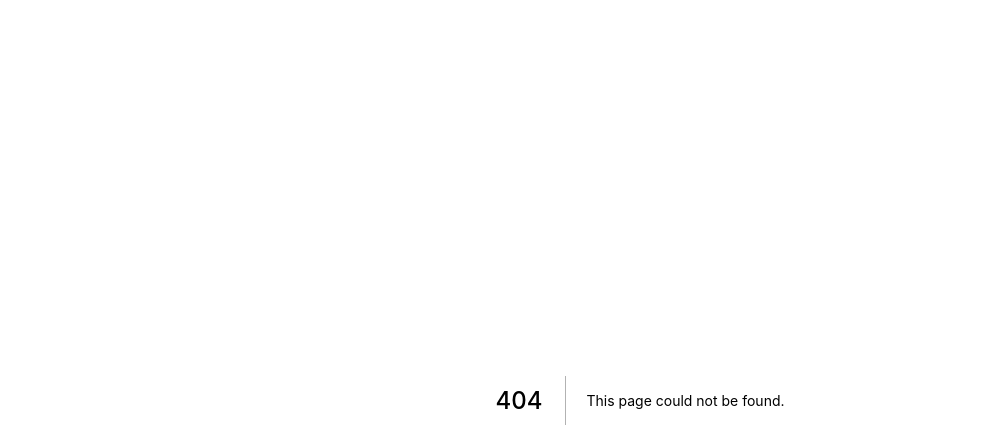
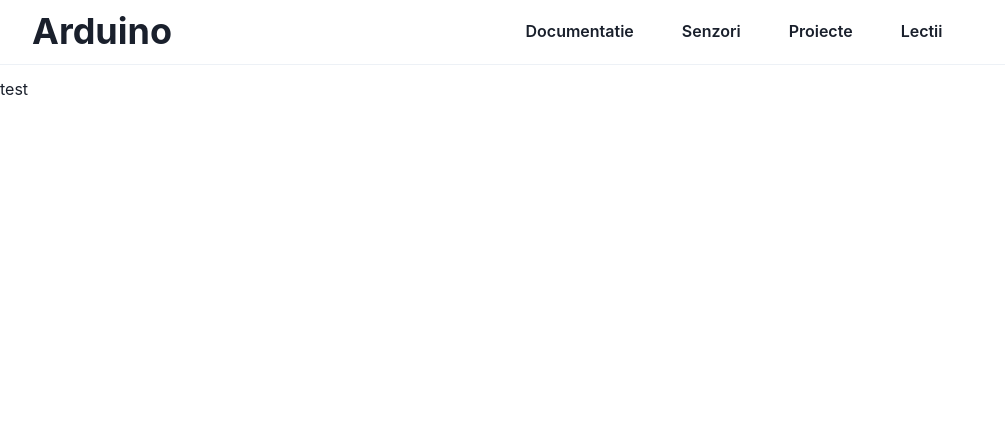
Before and after one commit to rsh1337/arduino-website, a Next.js app: page /senzori in a window 1280 px wide. Before the commit this address had no page. Shown: the top 448 px of the page, without its empty margins (0-1005 px from the left). Built offline with nearby package versions, Linux system fonts and the light colour scheme.

Commit message:
fixed title warning and divide line

```diff
--- a/components/layouts.js
+++ b/components/layouts.js
@@ -56,7 +56,7 @@
                 </NextLink>
               </Center>
               <Center>
-                <NextLink href="#" passHref>
+                <NextLink href="/senzori" passHref>
                   <Button variant="ghost">Senzori</Button>
                 </NextLink>
               </Center>
@@ -102,7 +102,7 @@
                     Documentatie
                   </Button>
                 </NextLink>
-                <NextLink href="#" passHref>
+                <NextLink href="/senzori" passHref>
                   <Button variant="outline" w="100%">
                     Senzori
                   </Button>
@@ -131,7 +131,7 @@
   return (
     <>
       <Head>
-        <title>Arduino :: {title}</title>
+        <title>{title}</title>
       </Head>
       <Grid minH="100vh">
         <VStack align="stretch" w="full" spacing={3}>
--- a/pages/documentatie.js
+++ b/pages/documentatie.js
@@ -157,7 +157,7 @@
         <Flex>
           <Box flex="1" display={{ base: "none", lg: "flex" }}></Box>
           <Divider
-            height="302rem"
+            height="419rem"
             orientation="vertical"
             display={{ base: "none", lg: "flex" }}
             ml={2}
@@ -248,7 +248,7 @@
               <Link href="https://www.arduino.cc/en/software" isExternal>
                 Link catre site-ul Arduino <ExternalLinkIcon mx="2px" />
               </Link>
-              <Carousel>
+              <Carousel showThumbs={false}>
                 <Box>
                   <Image src="ide-1.jpeg" alt="Instalare IDE Pasul 1"/>
                   <Text className="legend">Apasam pe butonul SOFTWARE</Text>
@@ -328,7 +328,7 @@
               <Link href="/driver/Driver_Arduino_Fake.zip" isExternal>
                 Link Descarcare Driver <ExternalLinkIcon mx="2px" />
               </Link>
-              <Carousel>
+              <Carousel showThumbs={false}>
                 <Box>
                   <Image src="driver-1.jpeg" alt="Instalare Driver Clona Arduino Pasul 1"/>
                   <Text className="legend">
--- /dev/null
+++ b/pages/senzori.js
@@ -0,0 +1,18 @@
+import { Box } from "@chakra-ui/react";
+import Layout from "../components/layouts";
+
+function Content(){
+    return(
+        <Box>
+            test
+        </Box>
+    )
+}
+
+export default function Senzori() {
+    return (
+      <Layout title="Senzori">
+        <Content />
+      </Layout>
+    );
+  }
```
